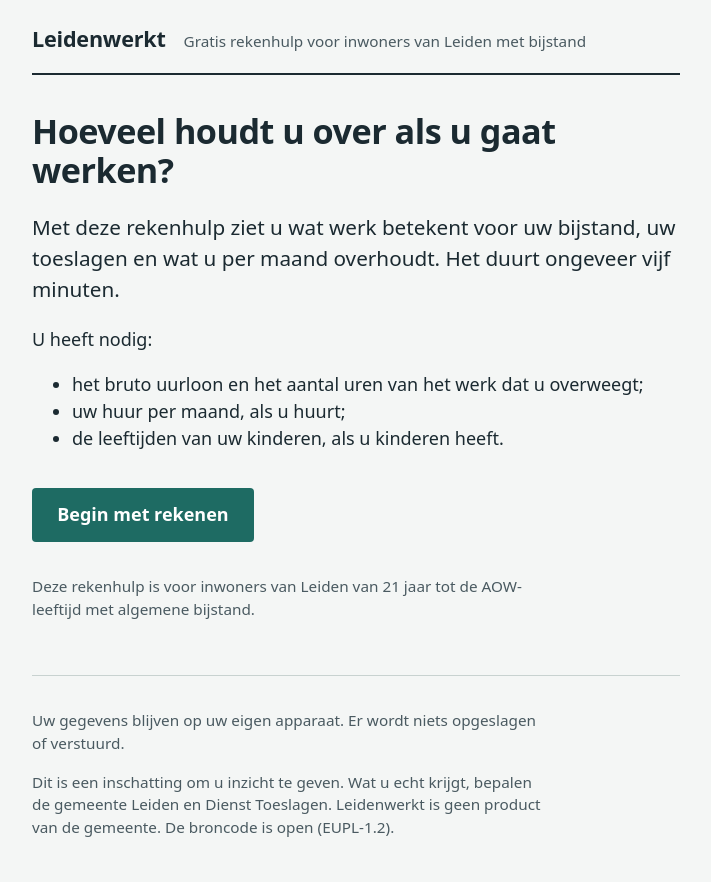
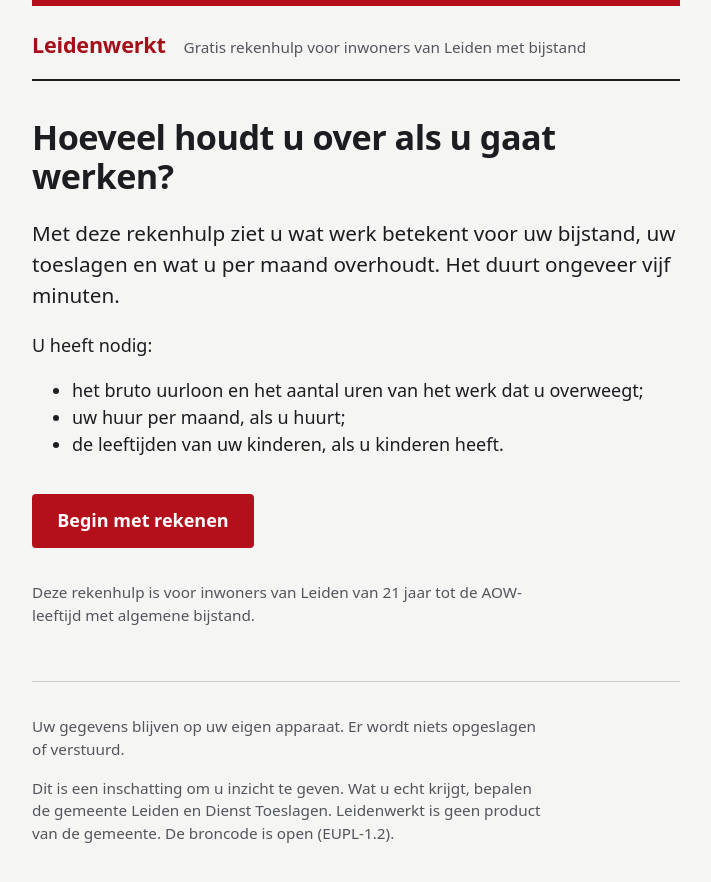
Before and after one commit to ISVISVISV/Leidenwerkt, a React (Vite) app in the folder app/: page / in a window 1280 px wide. Shown: the top 882 px of the page, without its empty margins (284-995 px from the left). Built offline with nearby package versions, Linux system fonts and the light colour scheme.

Commit message:
Donkere modus en accentkleur uit de Leidse stadsvlag

```diff
--- a/app/index.html
+++ b/app/index.html
@@ -3,6 +3,8 @@
   <head>
     <meta charset="UTF-8" />
     <meta name="viewport" content="width=device-width, initial-scale=1" />
+    <meta name="color-scheme" content="light dark" />
+    <meta name="theme-color" content="#b3101c" />
     <meta name="description" content="Gratis rekenhulp voor inwoners van Leiden: hoeveel houdt u over als u (meer) gaat werken?" />
     <meta http-equiv="Content-Security-Policy" content="default-src 'self'; script-src 'self' 'unsafe-inline'; style-src 'self' 'unsafe-inline'; font-src 'self' data:; img-src 'self' data:; connect-src 'none'" />
     <title>Leidenwerkt — wat houdt u over als u gaat werken?</title>
--- a/app/src/styles.css
+++ b/app/src/styles.css
@@ -1,21 +1,49 @@
+/*
+ * Kleuren. Het accentrood is afgeleid van de Leidse stadsvlag (rood-wit),
+ * niet van de huisstijl van de gemeente: Leidenwerkt is geen gemeentelijke site.
+ */
 :root {
-  --papier: #f4f6f5;
-  --inkt: #1b2a31;
-  --inkt-zacht: #4a5a61;
-  --gracht: #1e6b63;
-  --gracht-licht: #dcebe8;
-  --baksteen: #9e4429;
-  --baksteen-licht: #f3e2dc;
-  --lijn: #c8d2d0;
-  --vlak: #e3ebe9;
-  --wit: #ffffff;
-  --focus: #1f4fbf;
-  color-scheme: light;
+  --papier: #f5f5f3;
+  --vlak: #e9e8e4;
+  --veld: #ffffff;
+  --inkt: #1c1d21;
+  --inkt-zacht: #53555c;
+  --lijn: #cfcdc7;
+  --leiden: #b3101c;
+  --leiden-tekst: #a50f1a;
+  --op-leiden: #ffffff;
+  --leiden-zacht: #f6e3e3;
+  --positief: #1f6b45;
+  --positief-zacht: #e0eee5;
+  --let-op: #8a4b00;
+  --let-op-zacht: #f8ead2;
+  --focus: #1b4fd1;
+  color-scheme: light dark;
   font-family: "Atkinson Hyperlegible", system-ui, sans-serif;
   font-size: 112.5%;
   line-height: 1.5;
   color: var(--inkt);
   background: var(--papier);
+}
+
+@media (prefers-color-scheme: dark) {
+  :root {
+    --papier: #17181b;
+    --vlak: #23252a;
+    --veld: #1e2024;
+    --inkt: #ececea;
+    --inkt-zacht: #a9abb0;
+    --lijn: #3d4047;
+    --leiden: #d5313a;
+    --leiden-tekst: #ff8a8f;
+    --op-leiden: #ffffff;
+    --leiden-zacht: #3a1d20;
+    --positief: #7fd3a2;
+    --positief-zacht: #1b3226;
+    --let-op: #f3b866;
+    --let-op-zacht: #382a15;
+    --focus: #8fb2ff;
+  }
 }
 
 * {
@@ -40,11 +68,13 @@ body {
   gap: 0.25rem 1rem;
   padding: 1.25rem 0 1rem;
   border-bottom: 2px solid var(--inkt);
+  border-top: 6px solid var(--leiden);
   margin-bottom: 2rem;
 }
 
 .merk {
   margin: 0;
+  color: var(--leiden-tekst);
   font-weight: 700;
   font-size: 1.2rem;
   letter-spacing: -0.01em;
@@ -84,7 +114,7 @@ li {
 }
 
 a {
-  color: var(--gracht);
+  color: var(--leiden-tekst);
   text-underline-offset: 0.15em;
 }
 
@@ -129,11 +159,11 @@ a {
 }
 
 .voortgang li.klaar {
-  border-top-color: var(--gracht);
+  border-top-color: var(--inkt-zacht);
 }
 
 .voortgang li[aria-current="step"] {
-  border-top-color: var(--inkt);
+  border-top-color: var(--leiden);
   color: var(--inkt);
   font-weight: 700;
 }
@@ -175,7 +205,7 @@ input[type="text"] {
   padding: 0.55rem 0.7rem;
   border: 2px solid var(--inkt);
   border-radius: 4px;
-  background: var(--wit);
+  background: var(--veld);
   color: var(--inkt);
 }
 
@@ -184,17 +214,17 @@ input.breed {
 }
 
 .veld.fout input {
-  border-color: var(--baksteen);
+  border-color: var(--leiden);
   border-width: 3px;
 }
 
 .veld.fout {
-  border-left: 4px solid var(--baksteen);
+  border-left: 4px solid var(--leiden);
   padding-left: 0.75rem;
 }
 
 .foutmelding {
-  color: var(--baksteen);
+  color: var(--leiden-tekst);
   font-weight: 700;
   margin: 0 0 0.35rem;
 }
@@ -219,7 +249,7 @@ fieldset {
   width: 1.3rem;
   height: 1.3rem;
   margin-top: 0.15rem;
-  accent-color: var(--gracht);
+  accent-color: var(--leiden);
   flex: none;
 }
 
@@ -258,8 +288,8 @@ button {
 }
 
 .hoofdknop {
-  background: var(--gracht);
-  color: var(--wit);
+  background: var(--leiden);
+  color: var(--op-leiden);
   border: 0;
   border-radius: 4px;
   padding: 0.75rem 1.4rem;
@@ -267,7 +297,7 @@ button {
 }
 
 .hoofdknop:hover {
-  background: #17554f;
+  filter: brightness(0.9);
 }
 
 .tweedeknop {
@@ -282,7 +312,7 @@ button {
   background: none;
   border: 0;
   padding: 0;
-  color: var(--baksteen);
+  color: var(--leiden-tekst);
   text-decoration: underline;
   font-size: 0.9rem;
 }
@@ -299,11 +329,11 @@ button {
 }
 
 .antwoord.meer {
-  border-left-color: var(--gracht);
+  border-left-color: var(--positief);
 }
 
 .antwoord.minder {
-  border-left-color: var(--baksteen);
+  border-left-color: var(--let-op);
 }
 
 .antwoord-zin {
@@ -315,11 +345,11 @@ button {
 }
 
 .antwoord.meer .antwoord-zin {
-  color: var(--gracht);
+  color: var(--positief);
 }
 
 .antwoord.minder .antwoord-zin {
-  color: var(--baksteen);
+  color: var(--let-op);
 }
 
 .antwoord-sub {
@@ -351,7 +381,7 @@ button {
 
 input[type="range"] {
   width: 100%;
-  accent-color: var(--gracht);
+  accent-color: var(--leiden);
   height: 2rem;
 }
 
@@ -371,7 +401,7 @@ input[type="range"] {
 }
 
 .melding {
-  background: var(--baksteen-licht);
+  background: var(--let-op-zacht);
   padding: 0.6rem 0.8rem;
   border-radius: 4px;
   font-size: 0.9rem;
@@ -432,7 +462,7 @@ table.vergelijking {
 }
 
 .ster {
-  color: var(--baksteen);
+  color: var(--let-op);
   font-weight: 700;
   padding-left: 0.1rem;
 }
@@ -454,13 +484,13 @@ table.vergelijking {
 .signalen li {
   padding: 0.6rem 0.8rem;
   margin-bottom: 0.5rem;
-  border-left: 4px solid var(--gracht);
-  background: var(--gracht-licht);
+  border-left: 4px solid var(--positief);
+  background: var(--positief-zacht);
 }
 
 .signalen li.waarschuwing {
-  border-left-color: var(--baksteen);
-  background: var(--baksteen-licht);
+  border-left-color: var(--let-op);
+  background: var(--let-op-zacht);
 }
 
 details.uitleg {
@@ -493,7 +523,7 @@ details.uitleg summary {
 }
 
 .label-onzeker {
-  color: var(--baksteen);
+  color: var(--let-op);
 }
 
 .aannames {
@@ -520,7 +550,10 @@ details.uitleg summary {
 @media print {
   :root {
     font-size: 11pt;
-    background: #fff;
+    color-scheme: light;
+    --papier: #fff;
+    --inkt: #000;
+    --inkt-zacht: #333;
   }
   .knoppen,
   .bediening input,
```
Also changed, not shown: 1 other file (tests, documents, lock files or other folders).
